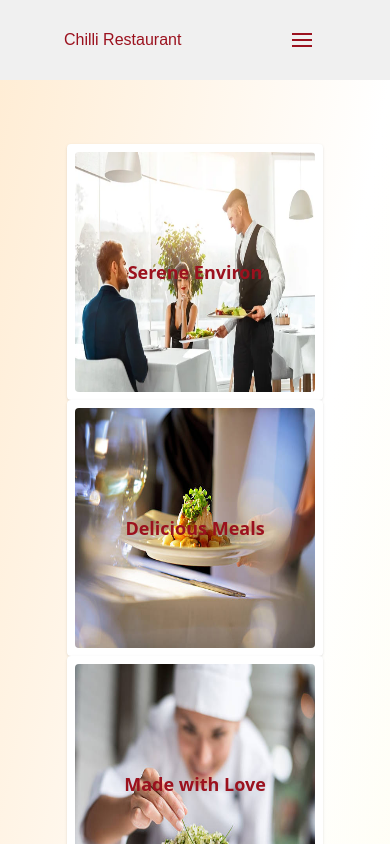
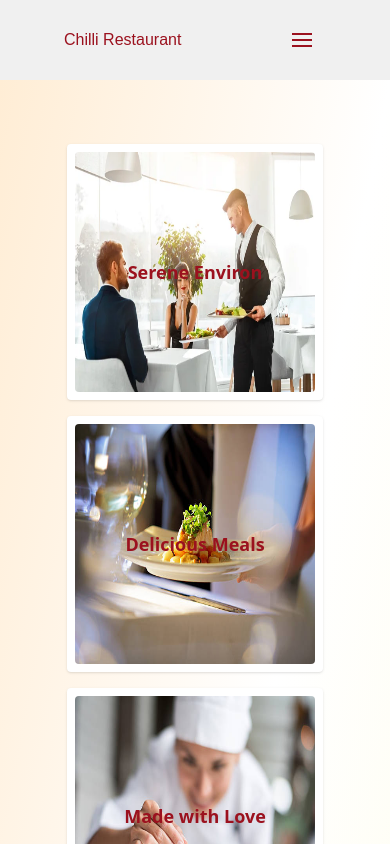
Before and after one commit to Igwefran6/chili-restaurant, a React (Vite) app: page /reservation in a window 390 px wide. Shown: the top 844 px of the page. Built offline with nearby package versions, Linux system fonts and the light colour scheme; a web font is replaced by a local one.

Commit message:
Improved UI

```diff
--- a/src/pages/AboutPage.tsx
+++ b/src/pages/AboutPage.tsx
@@ -80,7 +80,7 @@ const PageToRender: React.FC = () => {
           whileInView={{ x: 0, opacity: 1 }}
           transition={{ duration: 1 }}
           viewport={{ once: true }}
-          className="relative flex-wrap justify-center gap-8 mt-12 px-8 hidden lg:flex"
+          className="relative flex-wrap justify-center gap-8 mt-12 px-8 flex"
         >
           {imageLinks.map((image, index) => {
             ImageLoader(image[index]);
@@ -99,8 +99,8 @@ const PageToRender: React.FC = () => {
                 <motion.div className="absolute inset-0 bg-black opacity-0 group-hover:opacity-40 transition-opacity duration-300"></motion.div>
 
                 {/* Text to display on hover */}
-                <motion.div className="absolute inset-0 flex justify-center items-center text-white opacity-0 group-hover:opacity-100 transition-opacity duration-300">
-                  <p className="text-lg font-semibold">{text[index]}</p>
+                <motion.div className="absolute inset-0 flex justify-center items-center text-center text-white opacity-0 group-hover:opacity-100 transition-opacity duration-300">
+                  <p className="lg:text-lg font-semibold">{text[index]}</p>
                 </motion.div>
               </motion.div>
             );
--- a/src/pages/ReservationPage.tsx
+++ b/src/pages/ReservationPage.tsx
@@ -46,7 +46,7 @@ const PageToRender: React.FC = () => {
                 whileInView={{ x: 0, opacity: 1 }}
                 transition={{ delay: image.delay, duration: 0.5 }}
                 viewport={{ once: true }}
-                className={`bg-white overflow-hidden h-64 w-64 rounded shadow relative z-[${index}]`}
+                className={`bg-white overflow-hidden h-64 w-64 rounded shadow relative mb-4 z-[${index}]`}
               >
                 <span className="absolute z-10 bottom-1/2 left-1/2 translate-y-1/2 -translate-x-1/2 text-brand drop-shadow-2xl flex justify-center text-lg w-full font-bold">
                   {text[index]}
```
